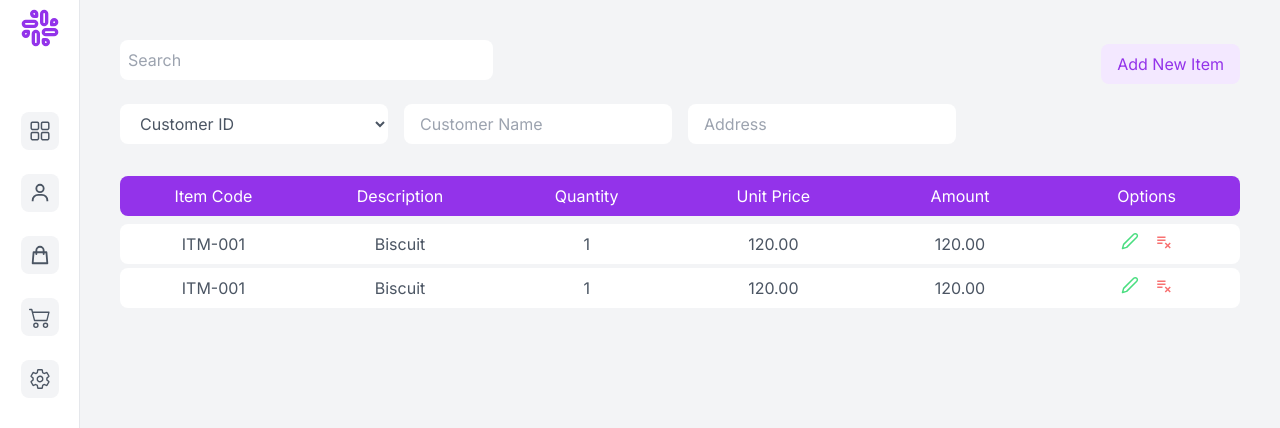
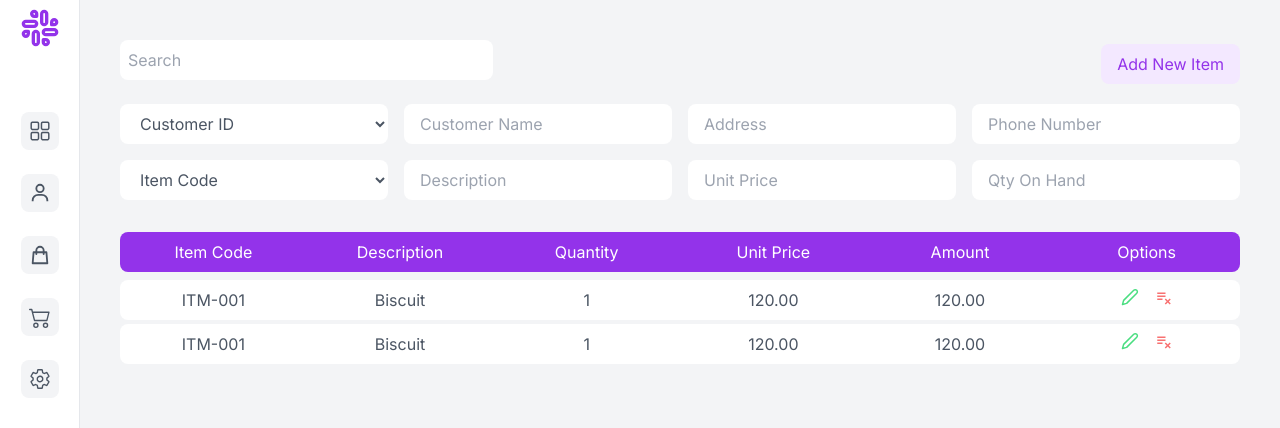
Before and after one commit to Sandun-Induranga/Next.js-POS, a Next.js app in the folder frontend/: page /purchaseOrder in a window 1280 px wide. Shown: the top 428 px of the page. Built offline with nearby package versions, Linux system fonts and the light colour scheme.

Commit message:
Content Updated in Prchase Order Component

```diff
--- a/frontend/components/PurchaseOrderContainer.jsx
+++ b/frontend/components/PurchaseOrderContainer.jsx
@@ -43,6 +43,7 @@ const PurchaseOrderContainer = () => {
       </section>
 
       <aside className="grid lg:grid-cols-3 xl:grid-cols-4 grid-cols-1 gap-4 mb-8">
+        {/* Customer */}
         <select
           name=""
           id=""
@@ -61,6 +62,36 @@ const PurchaseOrderContainer = () => {
           type="text"
           className="py-2 px-4 text-gray-600 rounded-lg bg-white focus:outline-none"
           placeholder="Address"
+        />
+        <input
+          type="text"
+          className="py-2 px-4 text-gray-600 rounded-lg bg-white focus:outline-none"
+          placeholder="Phone Number"
+        />
+        {/* Item */}
+        <select
+          name=""
+          id=""
+          className="py-2 px-4 text-gray-600 rounded-lg bg-white focus:outline-none"
+        >
+          <option value="">Item Code</option>
+          <option value="">ITM-001</option>
+          <option value="">ITM-002</option>
+        </select>
+        <input
+          type="text"
+          className="py-2 px-4 text-gray-600 rounded-lg bg-white focus:outline-none"
+          placeholder="Description"
+        />
+        <input
+          type="text"
+          className="py-2 px-4 text-gray-600 rounded-lg bg-white focus:outline-none"
+          placeholder="Unit Price"
+        />
+        <input
+          type="text"
+          className="py-2 px-4 text-gray-600 rounded-lg bg-white focus:outline-none"
+          placeholder="Qty On Hand"
         />
       </aside>
 
```
